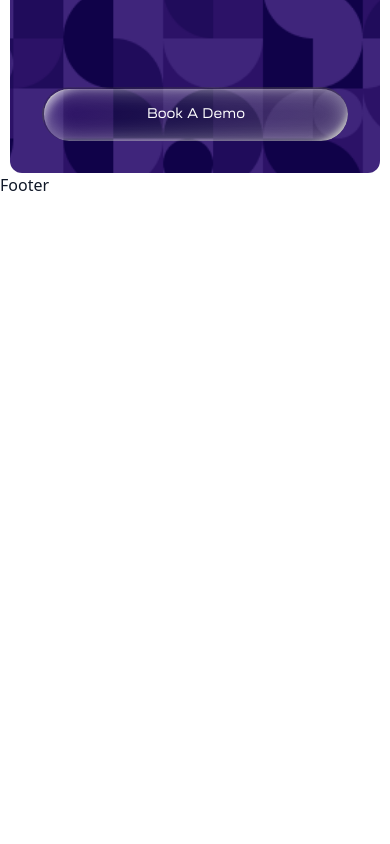
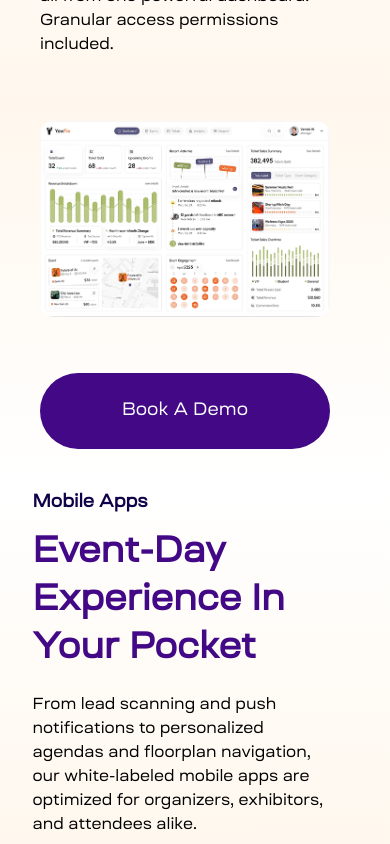
Before and after one commit to khwaabknight/eventstaratAssignment, a React (Vite) app: page / in a window 390 px wide. Shown: the part 2480-3324 px from the top of the page. Before the commit the page ends 2677 px from the top, so only its background shows below. Built offline with nearby package versions, Linux system fonts and the light colour scheme.

Commit message:
Added admin Panel and mobile apps section

```diff
--- a/src/components/AdminPanel.tsx
+++ b/src/components/AdminPanel.tsx
@@ -1,9 +1,20 @@
-import React from 'react'
+import React from 'react';
+import ControlSection from './common/ControlSection';
+import adminPanelImg from '../assets/images/AdminPanel.png';
 
 function AdminPanel() {
-  return (
-    <div>AdminPanel</div>
-  )
+    return (
+        <section className='bg-gradient-to-b from-white via-orange-50 to-white lg:max-h-[500px] p-10 mt-10 space-y-20 '>
+          <div className='lg:w-10/12 mx-auto'>
+            <ControlSection
+                type="Admin Panel"
+                title="Your Control Center"
+                description="Manage user roles, registration flows, content schedules, comms, booth zones, analytics, and more — all from one powerful dashboard. Granular access permissions included."
+                image={adminPanelImg}
+            />
+          </div>
+        </section>
+    );
 }
 
-export default AdminPanel
+export default AdminPanel;
--- a/src/components/MobileApps.tsx
+++ b/src/components/MobileApps.tsx
@@ -1,9 +1,21 @@
-import React from 'react'
+import React from 'react';
+import ControlSection from './common/ControlSection';
+import mobileAppsImg from '../assets/images/MobileApps.png';
 
 function MobileApps() {
-  return (
-    <div>MobileApps</div>
-  )
+    return (
+        <section className="bg-gradient-to-b from-white via-orange-50 to-white lg:max-h-[500px] lg:p-10 space-y-20 ">
+            <div className="w-10/12 mx-auto">
+                <ControlSection
+                    type="Mobile Apps"
+                    title="Event-Day Experience In Your Pocket"
+                    description="From lead scanning and push notifications to personalized agendas and floorplan navigation, our white-labeled mobile apps are optimized for organizers, exhibitors, and attendees alike."
+                    image={mobileAppsImg}
+                    reverse
+                />
+            </div>
+        </section>
+    );
 }
 
-export default MobileApps
+export default MobileApps;
--- a/src/components/common/Button.tsx
+++ b/src/components/common/Button.tsx
@@ -18,7 +18,7 @@ function Button({ variant = 'primary', text = 'Book A Demo', className = '' }) {
         );
     }
     return (
-        <button className="inline-block bg-primary text-white px-6 py-4 rounded-full text-sm font-medium hover:bg-primary/90 transition">
+        <button className={`inline-block bg-primary text-white px-6 py-4 rounded-full text-sm font-medium hover:bg-primary/90 transition ${className}`}>
             {text}
         </button>
     );
--- /dev/null
+++ b/src/components/common/ControlSection.tsx
@@ -0,0 +1,43 @@
+import Button from './Button';
+
+type Props = {
+    type: string;
+    title: string;
+    description: string;
+    image: string;
+    reverse?: boolean;
+};
+const ControlSection = ({
+    type,
+    title,
+    description,
+    image,
+    reverse = false,
+}: Props) => {
+    return (
+        <div
+            className={`flex flex-col-reverse md:flex-row items-center justify-between gap-16 pr-5 font-ruberoid w-full ${
+                reverse ? 'lg:flex-row-reverse' : ''
+            }`}
+        >
+            <div className="w-full lg:w-1/2 flex flex-col items-stretch">
+                <img src={image} alt={title} className="" />
+                <Button className='w-full lg:hidden py-6 mt-14 !text-lg'/>
+            </div>
+            <div className="w-full flex flex-col gap-1 lg:w-1/2 text-left">
+                <p className="text-lg font-semibold text-secondary mb-2">
+                    {type}
+                </p>
+                <h2 className="text-4xl font-semibold text-primary mb-4 lg:w-3/5 leading-12">
+                    {title}
+                </h2>
+                <p className="text-black text-base font-normal lg:w-4/5">{description}</p>
+                <div className='hidden lg:block mt-6'>
+                    <Button />
+                </div>
+            </div>
+        </div>
+    );
+};
+
+export default ControlSection;
--- a/src/index.css
+++ b/src/index.css
@@ -12,6 +12,7 @@
   --font-ruberoid: 'Ruberoid', sans-serif;
   --font-montserrat: 'Montserrat', sans-serif;
   --color-primary: #420886;
+  --color-secondary: #100249;
 }
 
 body {
```
